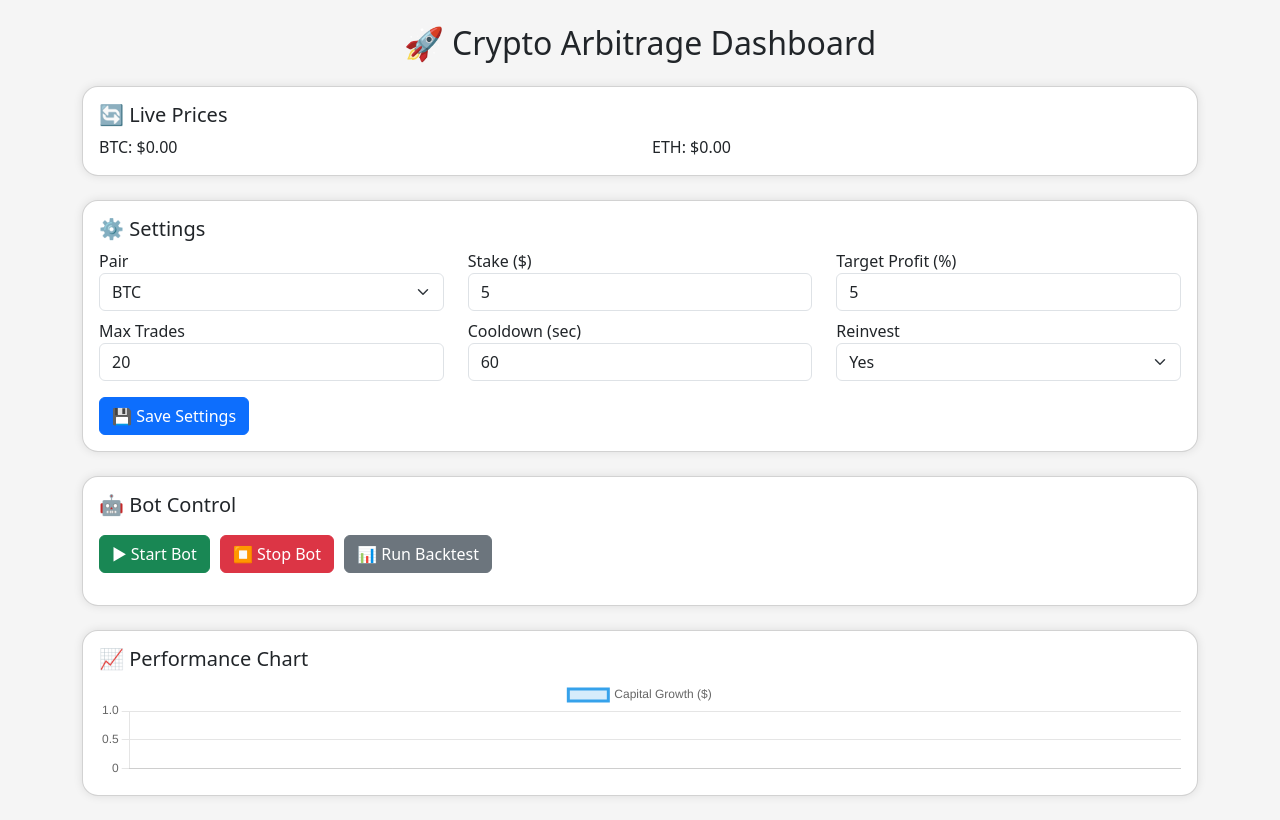
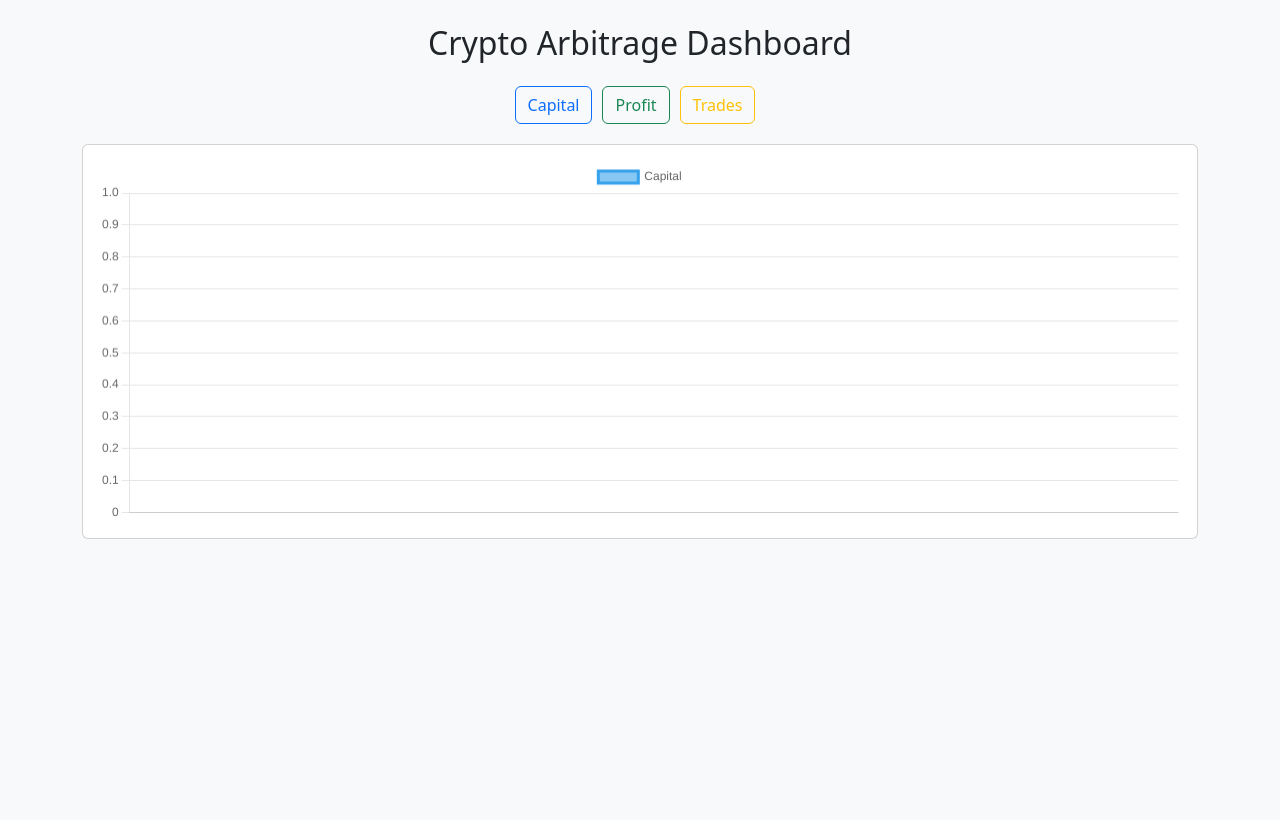
Before and after one commit to clement-mbogo/crypto-arbirtage-dashboard, a Flask app: page / in a window 1280 px wide. After the commit the page ends 539 px from the top, so only its background shows below. Run offline with Flask 3, Linux system fonts and the light colour scheme; the visitor is signed in with stand-in values (Sample User, id 1); data that the repository does not hold is empty.

Commit message:
ready html

```diff
--- a/templates/dashboard.html
+++ b/templates/dashboard.html
@@ -2,189 +2,91 @@
 <html lang="en">
 <head>
   <meta charset="UTF-8">
+  <meta name="viewport" content="width=device-width, initial-scale=1.0">
   <title>Crypto Arbitrage Dashboard</title>
-  <meta name="viewport" content="width=device-width, initial-scale=1">
-  <link href="https://cdn.jsdelivr.net/npm/bootstrap@5.3.2/dist/css/bootstrap.min.css" rel="stylesheet">
+  <link href="https://cdn.jsdelivr.net/npm/bootstrap@5.3.0/dist/css/bootstrap.min.css" rel="stylesheet">
   <script src="https://cdn.jsdelivr.net/npm/chart.js"></script>
   <style>
     body {
-      background-color: #f5f5f5;
+      background-color: #f8f9fa;
     }
     .card {
-      border-radius: 16px;
-      box-shadow: 0 0 10px rgba(0,0,0,0.1);
+      margin-top: 20px;
     }
-    .toggle-group {
-      display: flex;
-      gap: 10px;
-      margin-top: 10px;
+    .toggle-btns .btn {
+      margin-right: 10px;
     }
   </style>
 </head>
 <body>
-<div class="container my-4">
-  <h2 class="mb-4 text-center">🚀 Crypto Arbitrage Dashboard</h2>
+<div class="container mt-4">
+  <h2 class="text-center mb-4">Crypto Arbitrage Dashboard</h2>
 
-  <!-- Prices -->
-  <div class="card p-3 mb-4">
-    <h5>🔄 Live Prices</h5>
-    <div id="prices" class="row">
-      <div class="col">BTC: <span id="btcPrice">$0.00</span></div>
-      <div class="col">ETH: <span id="ethPrice">$0.00</span></div>
-    </div>
+  <div class="d-flex justify-content-center toggle-btns mb-3">
+    <button class="btn btn-outline-primary" onclick="setChartType('capital')">Capital</button>
+    <button class="btn btn-outline-success" onclick="setChartType('profit')">Profit</button>
+    <button class="btn btn-outline-warning" onclick="setChartType('trades')">Trades</button>
   </div>
 
-  <!-- Settings -->
-  <div class="card p-3 mb-4">
-    <h5>⚙️ Settings</h5>
-    <form id="settingsForm">
-      <div class="row mb-2">
-        <div class="col-md-4">
-          <label>Pair</label>
-          <select class="form-select" name="pair" id="pairSelect">
-            <option value="BTC">BTC</option>
-            <option value="ETH">ETH</option>
-          </select>
+  <div class="card">
+    <div class="card-body">
+      <canvas id="growthChart" height="100"></canvas>
     </div>
-        <div class="col-md-4">
-          <label>Stake ($)</label>
-          <input type="number" class="form-control" name="stake" id="stakeInput">
-        </div>
-        <div class="col-md-4">
-          <label>Target Profit (%)</label>
-          <input type="number" class="form-control" name="target_profit" id="targetProfitInput">
-        </div>
-      </div>
-      <div class="row mb-2">
-        <div class="col-md-4">
-          <label>Max Trades</label>
-          <input type="number" class="form-control" name="max_trades" id="maxTradesInput">
-        </div>
-        <div class="col-md-4">
-          <label>Cooldown (sec)</label>
-          <input type="number" class="form-control" name="cooldown" id="cooldownInput">
-        </div>
-        <div class="col-md-4">
-          <label>Reinvest</label>
-          <select class="form-select" name="reinvest" id="reinvestSelect">
-            <option value="true">Yes</option>
-            <option value="false">No</option>
-          </select>
-        </div>
-      </div>
-      <button type="submit" class="btn btn-primary mt-2">💾 Save Settings</button>
-    </form>
-  </div>
-
-  <!-- Bot Controls -->
-  <div class="card p-3 mb-4">
-    <h5>🤖 Bot Control</h5>
-    <div class="toggle-group">
-      <button class="btn btn-success" onclick="startBot()">▶ Start Bot</button>
-      <button class="btn btn-danger" onclick="stopBot()">⏹ Stop Bot</button>
-      <button class="btn btn-secondary" onclick="runBacktest()">📊 Run Backtest</button>
-    </div>
-    <div id="backtestResult" class="mt-3"></div>
-  </div>
-
-  <!-- Chart -->
-  <div class="card p-3">
-    <h5>📈 Performance Chart</h5>
-    <canvas id="growthChart" height="100"></canvas>
   </div>
 </div>
 
 <script>
-  async function fetchPrices() {
-    const res = await fetch('/get_prices');
-    const data = await res.json();
-    document.getElementById('btcPrice').textContent = `$${data.binance.BTC.toFixed(2)}`;
-    document.getElementById('ethPrice').textContent = `$${data.binance.ETH.toFixed(2)}`;
+  let chart;
+  let chartType = 'capital';
+
+  function setChartType(type) {
+    chartType = type;
+    fetchChartData();
   }
 
-  async function loadSettings() {
-    const res = await fetch('/get_settings');
-    const s = await res.json();
-    document.getElementById('pairSelect').value = s.pair;
-    document.getElementById('stakeInput').value = s.stake;
-    document.getElementById('targetProfitInput').value = s.target_profit;
-    document.getElementById('maxTradesInput').value = s.max_trades;
-    document.getElementById('cooldownInput').value = s.cooldown;
-    document.getElementById('reinvestSelect').value = s.reinvest.toString();
-  }
+  function fetchChartData() {
+    fetch('/get_chart_data')
+      .then(response => response.json())
+      .then(data => {
+        let labels = data.timestamps;
+        let dataset = data[chartType];
 
-  document.getElementById('settingsForm').addEventListener('submit', async (e) => {
-    e.preventDefault();
-    const settings = {
-      pair: document.getElementById('pairSelect').value,
-      stake: parseFloat(document.getElementById('stakeInput').value),
-      target_profit: parseFloat(document.getElementById('targetProfitInput').value),
-      max_trades: parseInt(document.getElementById('maxTradesInput').value),
-      cooldown: parseInt(document.getElementById('cooldownInput').value),
-      reinvest: document.getElementById('reinvestSelect').value === 'true'
+        const colors = {
+          capital: 'rgba(54, 162, 235, 0.6)',
+          profit: 'rgba(40, 167, 69, 0.6)',
+          trades: 'rgba(255, 193, 7, 0.6)'
         };
-    await fetch('/update_settings', {
-      method: 'POST',
-      headers: {'Content-Type': 'application/json'},
-      body: JSON.stringify(settings)
-    });
-    alert("✅ Settings updated!");
-  });
 
-  async function startBot() {
-    await fetch('/start_bot');
-    alert('✅ Bot started!');
-  }
+        if (chart) chart.destroy();
 
-  async function stopBot() {
-    await fetch('/stop_bot');
-    alert('🛑 Bot stopped!');
-  }
-
-  async function runBacktest() {
-    const res = await fetch('/backtest', { method: 'POST' });
-    const data = await res.json();
-    const r = data.result;
-    document.getElementById('backtestResult').innerHTML = `
-      <strong>Total Trades:</strong> ${r.total_trades} |
-      <strong>Total Profit:</strong> $${r.total_profit} |
-      <strong>Avg/Trade:</strong> $${r.average_profit_per_trade}
-    `;
-  }
-
-  async function renderChart() {
-    const res = await fetch('/get_chart_data');
-    const data = await res.json();
-    const labels = data.map(x => x.timestamp.split('T')[0]);
-    const profits = data.map(x => x.capital);
-    new Chart(document.getElementById('growthChart'), {
+        const ctx = document.getElementById('growthChart').getContext('2d');
+        chart = new Chart(ctx, {
           type: 'line',
           data: {
             labels: labels,
             datasets: [{
-          label: 'Capital Growth ($)',
-          data: profits,
+              label: chartType.charAt(0).toUpperCase() + chartType.slice(1),
+              data: dataset,
+              backgroundColor: colors[chartType],
+              borderColor: colors[chartType].replace('0.6', '1'),
               fill: true,
-          backgroundColor: 'rgba(54, 162, 235, 0.2)',
-          borderColor: 'rgb(54, 162, 235)',
               tension: 0.3
             }]
           },
           options: {
             responsive: true,
             scales: {
-          x: { display: true },
-          y: { display: true }
+              y: {
+                beginAtZero: true
+              }
             }
           }
         });
+      });
   }
 
-  // Initial load
-  loadSettings();
-  fetchPrices();
-  renderChart();
-  setInterval(fetchPrices, 10000); // every 10s
+  fetchChartData();
+  setInterval(fetchChartData, 10000);
 </script>
 </body>
 </html>
```
Lines whose indentation alone changed are shown as unchanged.
